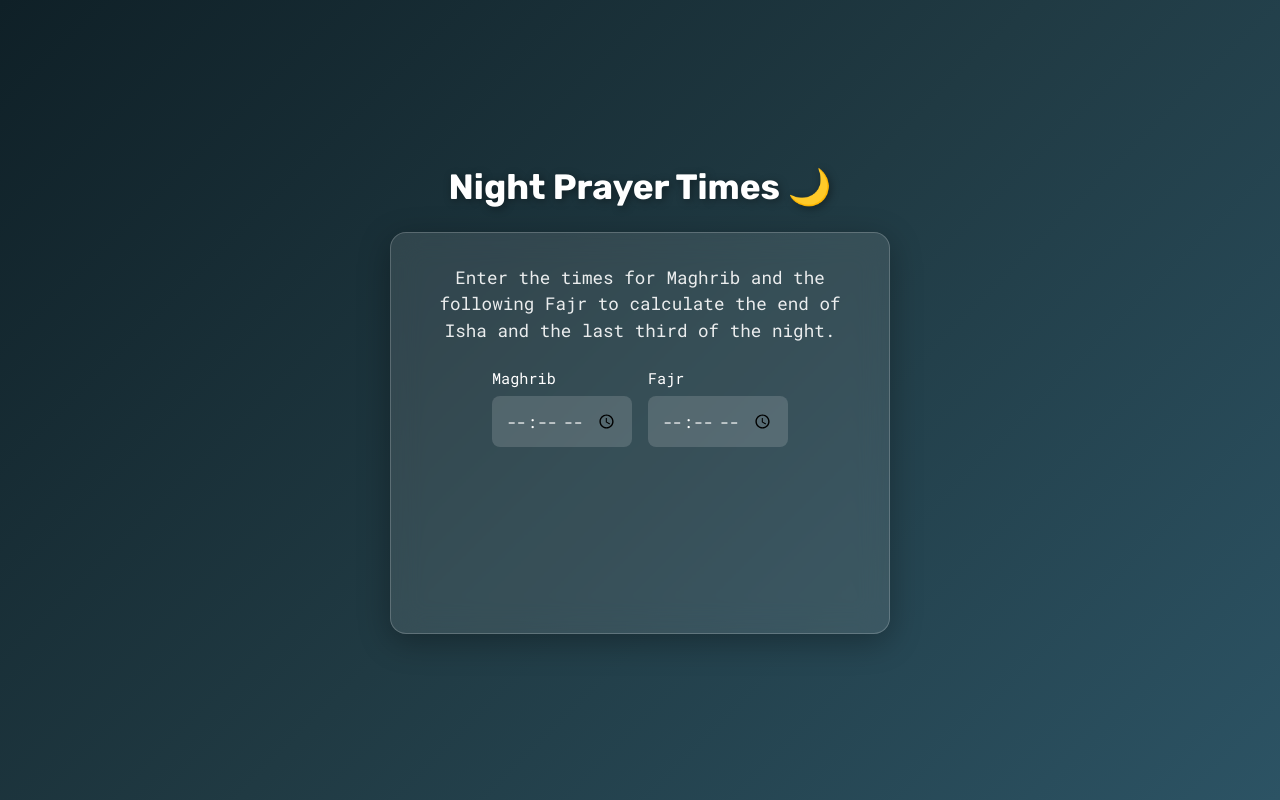
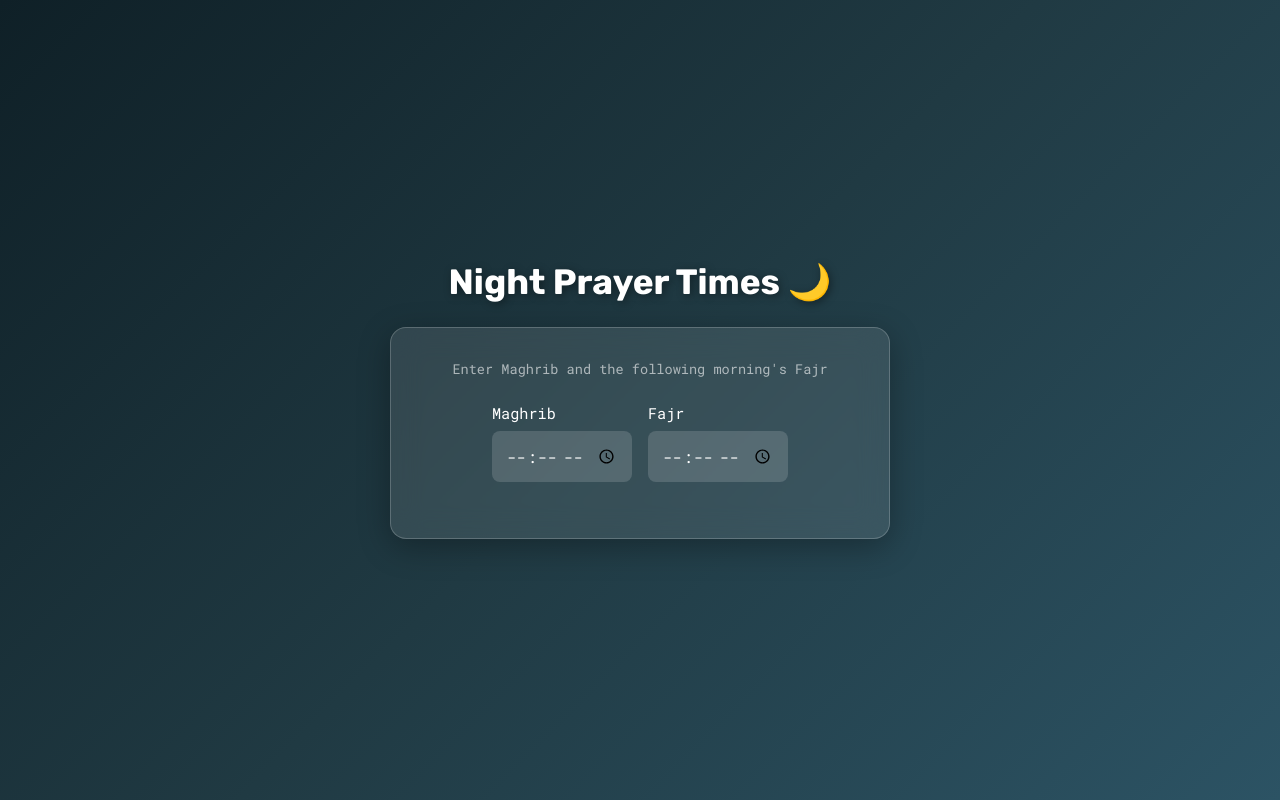
Before and after one commit to mohammed-ysn/night-prayer-times, a SvelteKit app: page / in a window 1280 px wide. Built offline with nearby package versions, Linux system fonts and the light colour scheme.

Commit message:
Improve UI copy and layout

```diff
--- a/src/routes/+page.svelte
+++ b/src/routes/+page.svelte
@@ -59,10 +59,7 @@
 	<h1>Night Prayer Times 🌙</h1>
 
 	<div class="card">
-		<p class="description">
-			Enter the times for Maghrib and the following Fajr to calculate the end of Isha and the
-			last third of the night.
-		</p>
+		<p class="description">Enter Maghrib and the following morning's Fajr</p>
 
 		<div class="inputs">
 			<label>
@@ -77,23 +74,25 @@
 		</div>
 
 		{#if maghribWarning}
-			<p class="warning-text">Please check that the time for Maghrib is correct</p>
+			<p class="warning-text">That doesn't look like a typical Maghrib time — it's usually in the evening</p>
 		{/if}
 
 		{#if fajrWarning}
-			<p class="warning-text">Please check that the time for Fajr is correct</p>
+			<p class="warning-text">That doesn't look like a typical Fajr time — it's usually early morning</p>
 		{/if}
 
-		<div class="results" class:visible={results}>
+		{#if results}
+			<div class="results">
 				<div class="result">
 					<span class="label">End of Isha</span>
-				<span class="time">{results?.endOfIsha ?? '—'}</span>
+					<span class="time">{results.endOfIsha}</span>
 				</div>
 				<div class="result">
 					<span class="label">Last third begins</span>
-				<span class="time">{results?.lastThird ?? '—'}</span>
+					<span class="time">{results.lastThird}</span>
 				</div>
 			</div>
+		{/if}
 	</div>
 </div>
 
@@ -141,8 +140,9 @@
 
 	.description {
 		text-align: center;
-		opacity: 0.9;
-		line-height: 1.5;
+		font-size: 0.85rem;
+		opacity: 0.6;
+		line-height: 1.4;
 	}
 
 	.inputs {
@@ -192,16 +192,6 @@
 		display: flex;
 		flex-direction: column;
 		gap: 1rem;
-		opacity: 0;
-		transform: translateY(10px);
-		transition:
-			opacity 0.3s,
-			transform 0.3s;
-	}
-
-	.results.visible {
-		opacity: 1;
-		transform: translateY(0);
 	}
 
 	.result {
```
Lines whose indentation alone changed are shown as unchanged.
